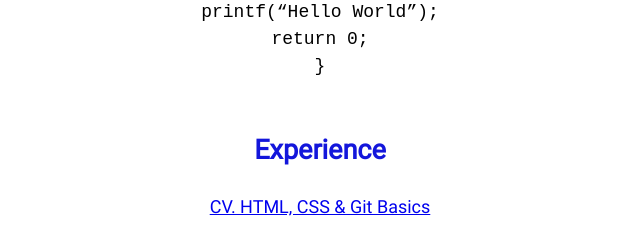
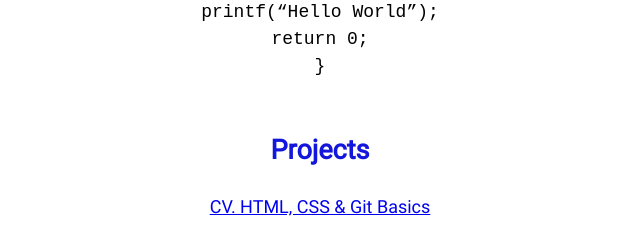
Before and after one commit to cikava/rsschool-cv, a plain HTML site: page index.html in a window 1280 px wide. Shown: the part 1400-1639 px from the top of the page, 320-960 px from the left. Drawn offline with Linux system fonts and the light colour scheme.

Commit message:
fix: change header

```diff
--- a/index.html
+++ b/index.html
@@ -74,7 +74,7 @@ return 0;
                    </code></pre>
             </section>
             <section class="section" id="projects">
-                <h2>Experience</h2>
+                <h2>Projects</h2>
                 <ul>
                     <li><a href="https://cikava.github.io/rsschool-cv/cv">CV. HTML, CSS & Git Basics</a></li>
                 </ul>
```
